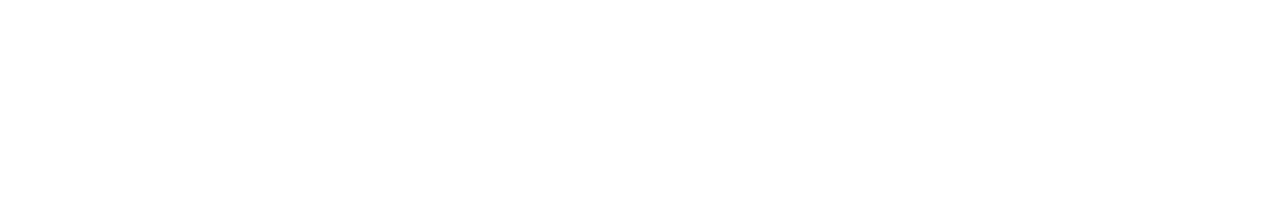
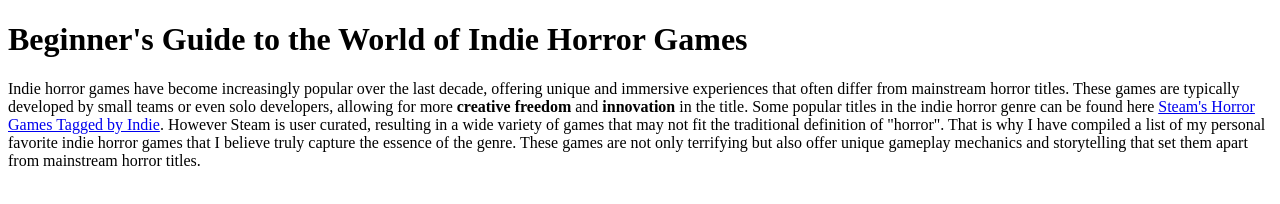
Before and after one commit to griffinjohnson14/CSC193-WebDevelopment, a plain HTML site: page index.html in a window 1280 px wide. Drawn offline with Linux system fonts and the light colour scheme.

Commit message:
Body Paragraph

```diff
--- a/index.html
+++ b/index.html
@@ -7,11 +7,15 @@
 
 
 <body>
+    <h1>Beginner's Guide to the World of Indie Horror Games</h1>
 
-
-
-
-
+    <p>
+        Indie horror games have become increasingly popular over the last decade, offering unique and immersive experiences that often differ from mainstream horror titles. These games are typically developed by small teams or even solo
+        developers, allowing for more <strong>creative freedom</strong> and <strong>innovation</strong> in the title.
+        Some popular titles in the indie horror genre can be found here <a href="https://store.steampowered.com/search/?tags=492%2C1667&category1=998&supportedlang=english&ndl=1">Steam's Horror Games Tagged by Indie</a>.
+        However Steam is user curated, resulting in a wide variety of games that may not fit the traditional definition of "horror". That is why I have compiled a list of my personal favorite indie horror games that I believe truly capture
+        the essence of the genre. These games are not only terrifying but also offer unique gameplay mechanics and storytelling that set them apart from mainstream horror titles.
+    </p>
 
 
 </body>
```
